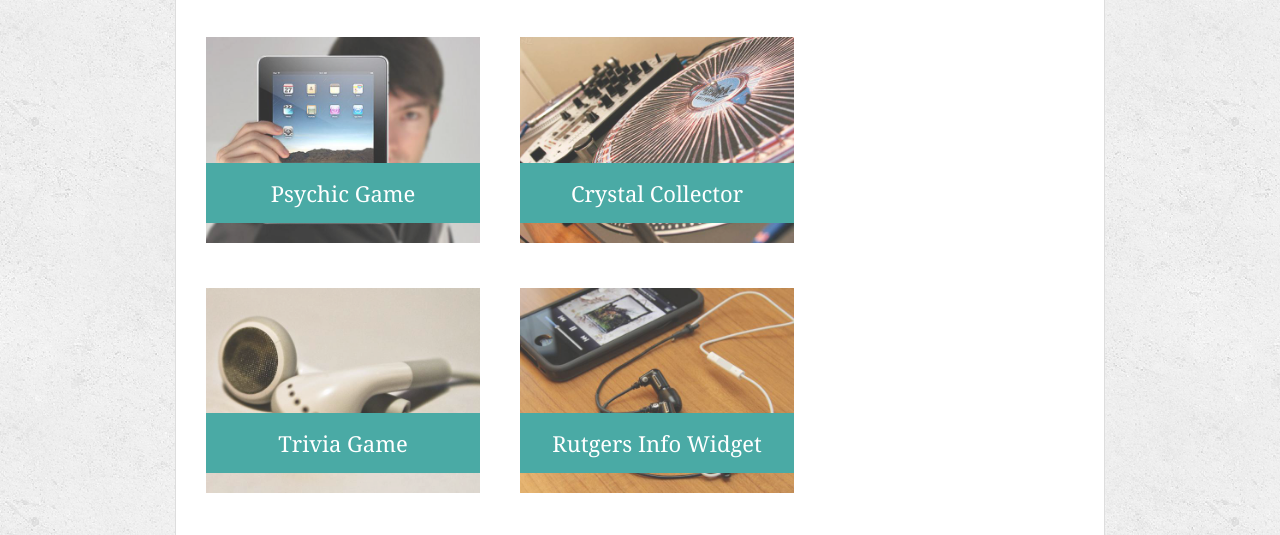
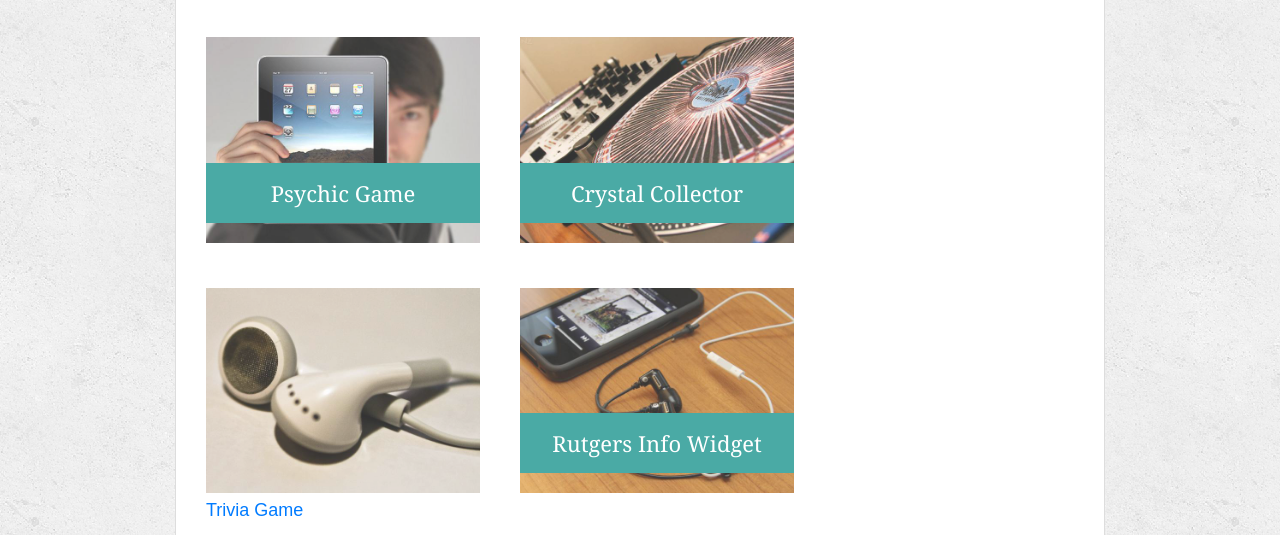
Before and after one commit to TaylorFStiger/Bootstrap-Portfolio, a plain HTML site: page portfolio.html in a window 1280 px wide. Shown: the part 236-771 px from the top of the page. Drawn offline with nearby package versions, Linux system fonts and the light colour scheme.

Commit message:
added link to trivia game on portfolio page

```diff
--- a/portfolio.html
+++ b/portfolio.html
@@ -58,7 +58,7 @@
       </div>
       <div class="work">
         <img src="assets/images/technics-q-c-640-480-5.jpg" alt="Trivia Game">
-
+        <a href="https://taylorfstiger.github.io/TriviaGame"
         <h3>Trivia Game</h3>
       </div>
       <div class="work">
```
